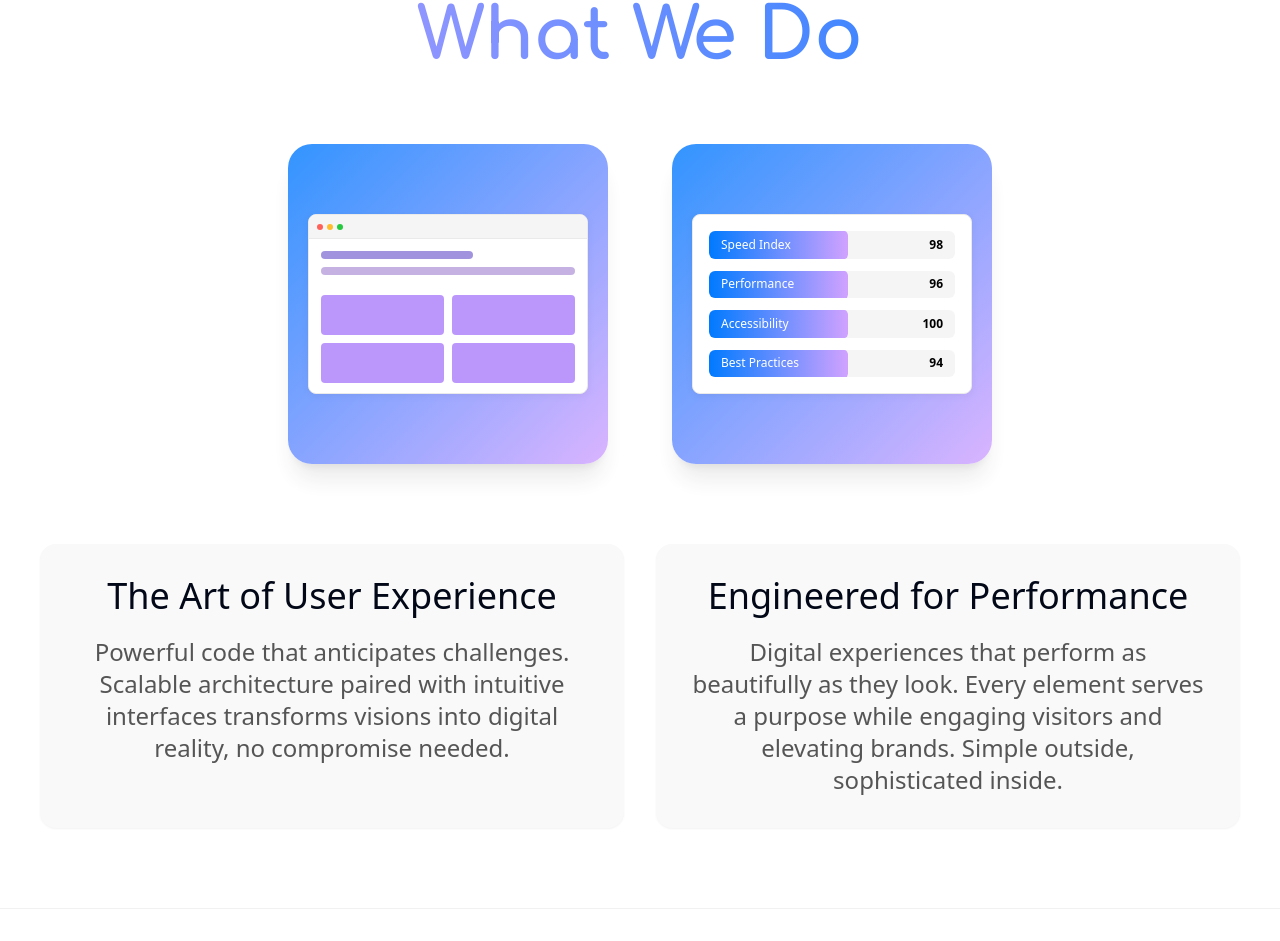
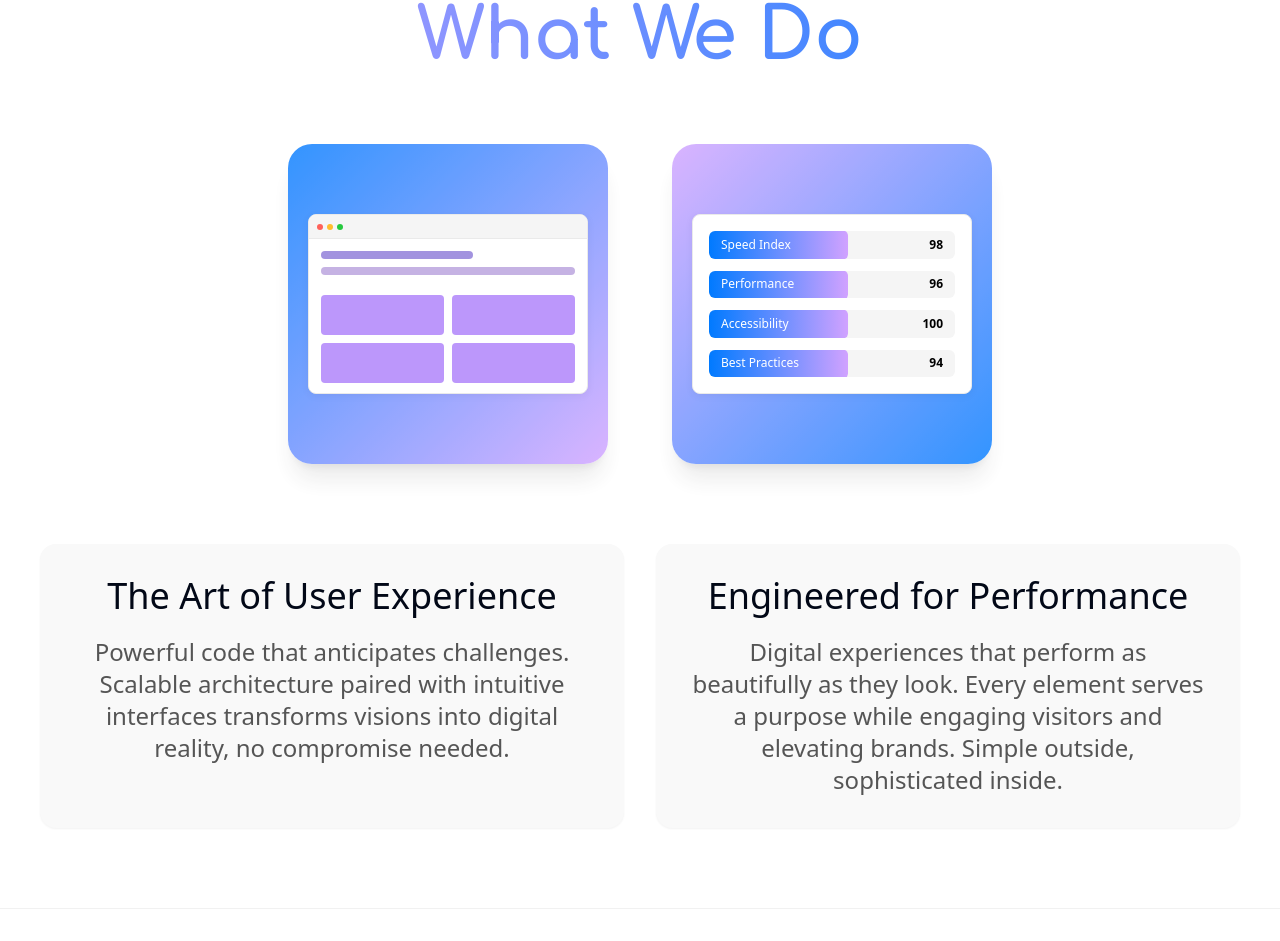
Before and after one commit to nodera-studio/nodera, a React (Vite) app: page / in a window 1280 px wide. Shown: the part 2737-3678 px from the top of the page. Built offline with nearby package versions, Linux system fonts and the light colour scheme.

Commit message:
Invert colors in animation
Invert the colors in the animation to create a continuation effect.

```diff
--- a/src/components/WhatWeDo.tsx
+++ b/src/components/WhatWeDo.tsx
@@ -1,4 +1,3 @@
-
 import React from 'react';
 import { motion, useReducedMotion } from 'framer-motion';
 import { cn } from '../lib/utils';
@@ -113,7 +112,7 @@ const WhatWeDo = () => {
             whileHover={{ scale: 1.05, y: -5 }}
             transition={{ duration: 0.3 }}
           >
-            <div className="absolute inset-0 rounded-3xl bg-gradient-to-br from-[#007AFF] to-[#D1A2FF] opacity-80 shadow-xl" />
+            <div className="absolute inset-0 rounded-3xl bg-gradient-to-br from-[#D1A2FF] to-[#007AFF] opacity-80 shadow-xl" />
             <div className={styles.devContainer}>
               <div className={styles.metricsContainer}>
                 {['Speed Index', 'Performance', 'Accessibility', 'Best Practices'].map((metric, index) => (
```
